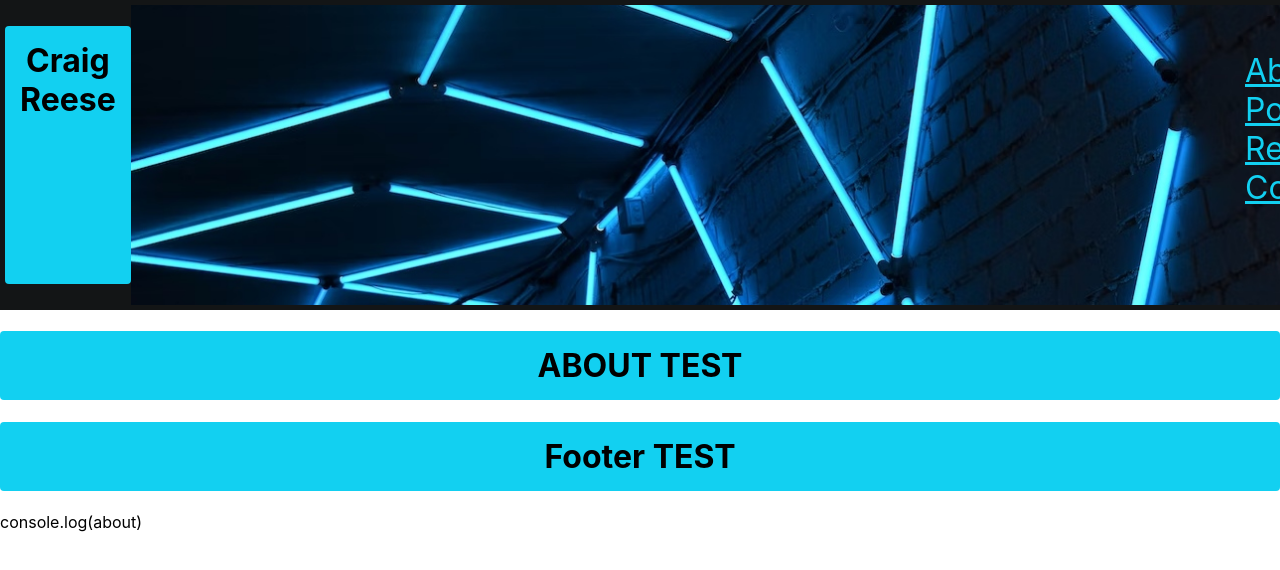
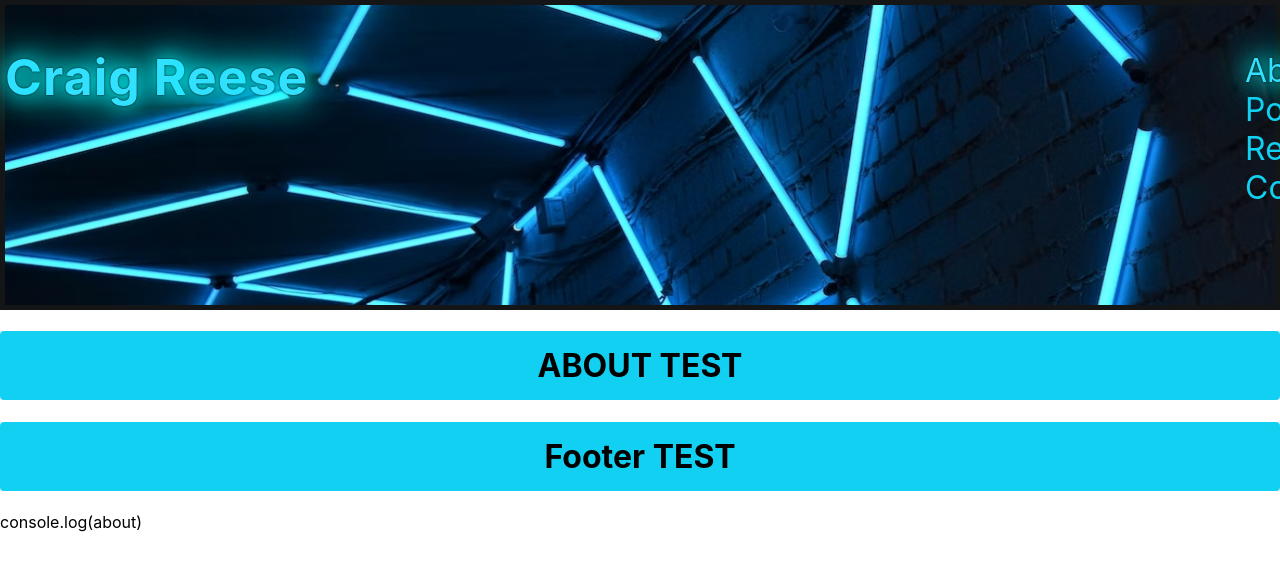
Before and after one commit to Stickkman/StickkmansReactPortfolio20, a React (Create React App) app: page / in a window 1280 px wide. Shown: the top 570 px of the page. Built offline with nearby package versions, Linux system fonts and the light colour scheme.

Commit message:
added flicker animation/modified colors for name, added neon light effects for active navbar links within header

```diff
--- a/src/components/ContentContainer.js
+++ b/src/components/ContentContainer.js
@@ -25,9 +25,9 @@ export default function ContentContainer() {
        <div>
         <Header currentPage={currentPage} handlePageChange={handlePageChange} />
         {/* renderPage returns component based on currentPage, uses state  */}
-        <body>
+        <main>
         {renderPage()}
-        </body>
+        </main>
         <Footer />
          console.log({currentPage})
        </div>
--- a/src/components/Header.js
+++ b/src/components/Header.js
@@ -6,7 +6,20 @@ import '../style/Header.css';
 export default function Header({ currentPage, handlePageChange }) {
     return (
         <header>
-           <h1> Craig Reese</h1>
+           <h2 className='myName'>
+             <span className='delay1'>C</span>raig R<span className='delay2'>ee</span>se
+
+
+
+            {/* <div class="flickering-text">
+             <span>C</span><span>r</span><span>a</span><span>i</span><span>g</span>
+             <span> </span>
+             <span>R</span><span>e</span><span>e</span><span>s</span><span>e</span>
+             </div> */}
+
+
+
+           </h2>
            <img src={headerImage} alt="background header picture of neon blue lights"></img>
            <Navbar currentPage={currentPage} handlePageChange={handlePageChange} />
         </header>
--- a/src/style/Header.css
+++ b/src/style/Header.css
@@ -1,7 +1,10 @@
+/* @import url('https://fonts.googleapis.com/css2?family=Neonderthaw&display=swap'); */
+
 /* COLOR VARIABLES */
 :root {
     --black: #131516;
     --neonblue: #12d0f1;
+    --brightNeonBlue: #32e0ff;
 }
 
 
@@ -14,6 +17,7 @@ header {
 
 
 }
+
 /* HEADER H1 STLYE */
  h1 {
     background: var(--neonblue);
@@ -25,7 +29,83 @@ header {
 
 }
 
+.myName {
+    position: absolute;
+    /* font-family: 'Neonderthaw'; */
+    font-size: 50px;
+    color: var(--brightNeonBlue);
+    /* background: var(--black); */
+    letter-spacing: 1px;
+    text-shadow:
+        0 0 2px #000,
+        0 0 5px #ffffff00,
+        0 0 10px #ffffff00,
+        0 0 20px #0ff,
+        0 0 40px #0ff,
+        0 0 50px #0ff;
+
+        /* 0 0 80px #0ff,
+        0 0 90px #0ff,
+        0 0 100px #0ff,
+        0 0 150px #0ff;  */
+}
+
+/* individual letter flickering */
+.myName span {
+    animation: flicker 500ms linear;
+}
+
+.myName .delay1 {
+    animation-delay: 1.8s;
+}
+
+.myName .delay2 {
+    animation-delay: 2.4s;
+}
+
+@keyframes flicker {
+    0% {opacity: 0;}
+    10% {opacity: 1;}
+    20% {opacity: 0;}
+    40% {opacity: 1;}
+    50% {opacity: 0;}
+    60% {opacity: 1;}
+    80% {opacity: 0;}
+    100% {opacity: 1;}
+}
+
 img {
     width: 100%;
     height: 300px;
 }
+
+
+/* @keyframes flicker {
+    0% {
+      opacity: 1;
+    }
+    50% {
+      opacity: 0.4;
+    }
+    100% {
+      opacity: 1;
+    }
+  } */
+
+  /* .flickering-text {
+    display: inline-block;
+  }
+
+  .flickering-text span {
+    display: inline-block;
+    animation: flicker 1s infinite;
+  }
+
+  .flickering-text span:nth-child(odd) {
+    animation-delay: 0.1s;
+  }
+
+  .flickering-text span:nth-child(even) {
+    animation-delay: 0.2s;
+  }
+ */
--- a/src/style/Navbar.css
+++ b/src/style/Navbar.css
@@ -1,4 +1,12 @@
+/* COLOR VARIABLES */
+:root {
+    --black: #131516;
+    --neonblue: #12d0f1;
+    --brightNeonBlue: #32e0ff;
+}
+
 /* NAVIGATION STLYE */
+
 nav {
     display: flex ;
     position:absolute;
@@ -18,6 +26,7 @@ nav a {
     display:flex;
     color: var(--neonblue);
     margin-right: 14px;
+    text-decoration: none;
 }
 /* NAVIGATION LIST ITEM STYLE */
 nav li {
@@ -25,10 +34,19 @@ display:flex;
 font-size: 2em;
 gap: 1rem !important;
 
+
 }
 
 .navActive {
 /* active style here */
+color: var(--brightNeonBlue);
+text-shadow:
+0 0 2px #000,
+0 0 5px #ffffff00,
+0 0 10px #ffffff00,
+0 0 20px #0ff,
+0 0 40px #0ff,
+0 0 50px #0ff;
 }
 
 .navInactive {
```
